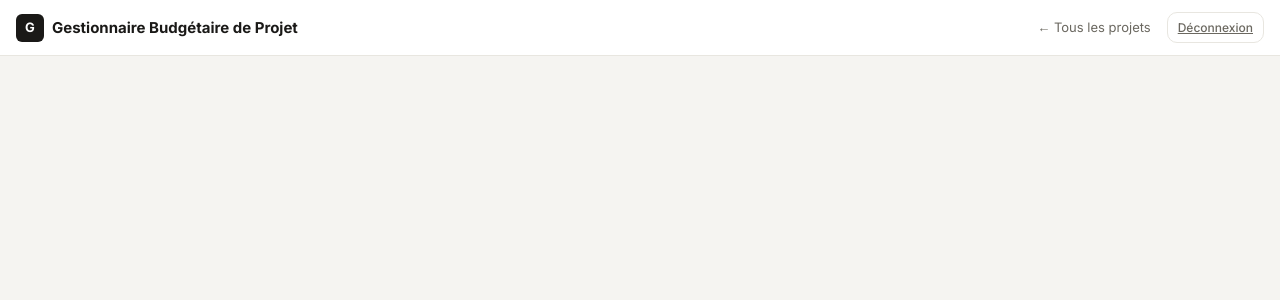
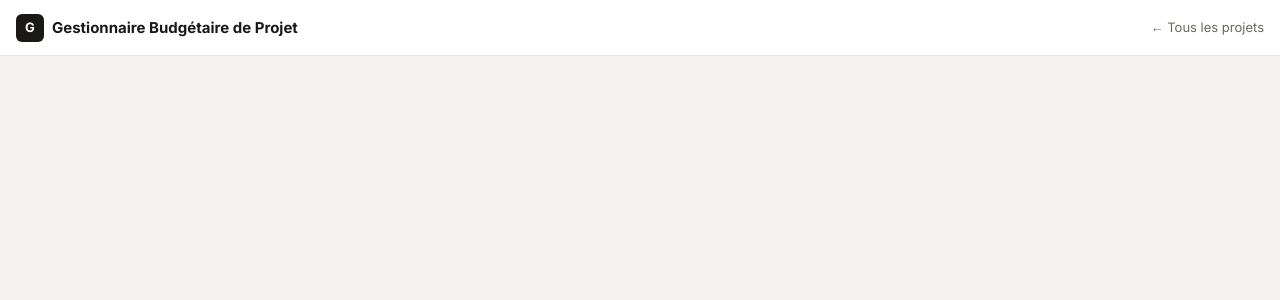
Before and after one commit to laurencelle14/Gestionnaire-Budgetaire-Projet, a Django app: template templates/budget/base.html in a window 1280 px wide. Shown: the top 300 px of the page. Run offline with Django 5.2, Linux system fonts and the light colour scheme; the template is opened without the code that fills it, so the values that code supplies are empty.

```diff
--- a/templates/budget/base.html
+++ b/templates/budget/base.html
@@ -262,10 +262,7 @@
             Gestionnaire Budgétaire de Projet
         </a>
         {% block header_extra %}
-        <div style="display:flex; align-items:center; gap:16px;">
-            <a href="/" class="nav-back">← Tous les projets</a>
-            <a href="/logout/" class="btn btn-ghost btn-sm">Déconnexion</a>
-        </div>
+        <a href="/" class="nav-back">← Tous les projets</a>
         {% endblock %}
     </header>
 
--- a/templates/budget/dashboard.html
+++ b/templates/budget/dashboard.html
@@ -2,7 +2,9 @@
 
 {% block title %}Mes projets — Gestionnaire Budgétaire de Projet{% endblock %}
 
-{% block header_extra %}{% endblock %}
+{% block header_extra %}
+
+{% endblock %}
 
 {% block content %}
 <div style="display:flex; justify-content:space-between; align-items:center; margin-bottom:28px;">
```
